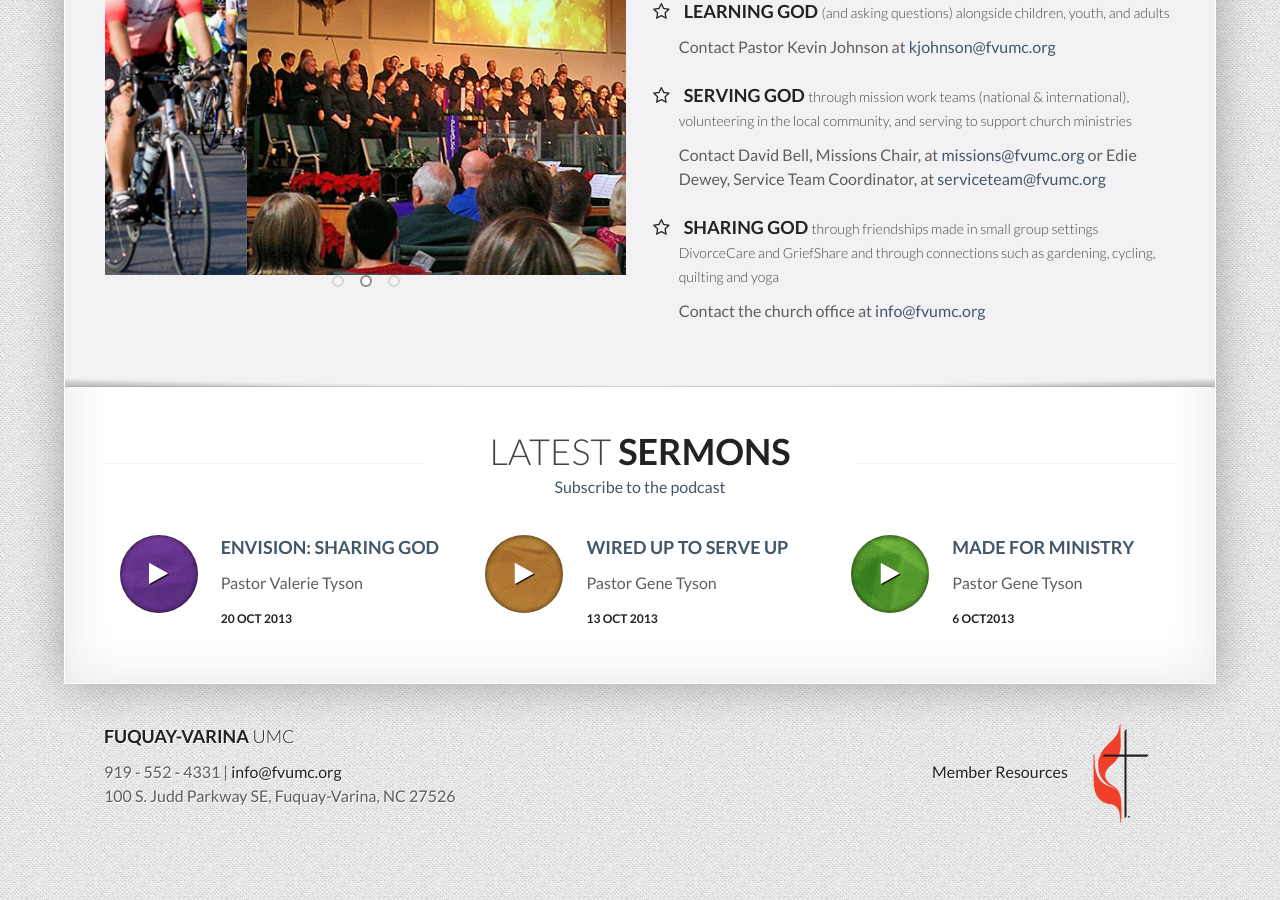
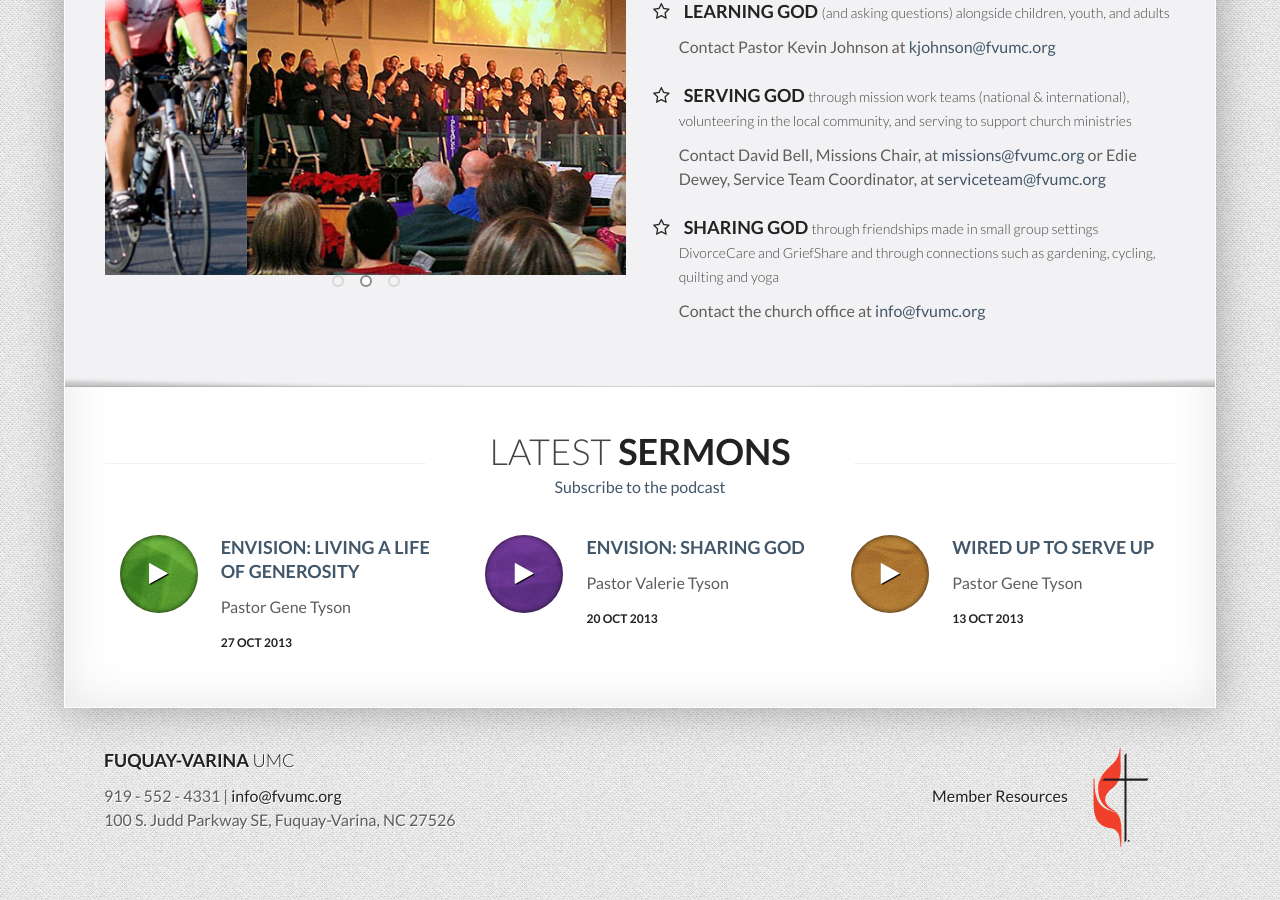
Before and after one commit to fvumc/fvumc.github.io, a Jekyll site: the page built from index.html, in a window 1280 px wide and 900 px high, scrolled down 2920 px. Built offline with Jekyll 4.4.1, drawn with Linux system fonts in a browser that asks for light colours; Markdown is read by kramdown in place of the engine named in the settings.

Commit message:
updated podcast section

```diff
--- a/index.html
+++ b/index.html
@@ -242,6 +242,32 @@ title: Fuquay-Varina United Methodist Church
               <div class="row-fluid">
                 <div class="span4">
                   <div class="round-box box-small">
+                    <a class="box-inner" href="http://audio.fvumc.org/EnVision-Generosity.mp3">
+                      <img alt="some image" class="img-circle" src="images/Color-Block-Lime.jpg">
+                      <i class='icon-play'></i>
+                    </a>
+                  </div>
+                </div>
+                <div class="span8">
+                  <h3>
+                    <a href="http://audio.fvumc.org/EnVision-Generosity.mp3">
+                      EnVision: Living a Life of Generosity
+                    </a>
+                  </h3>
+                  <p>
+                    Pastor Gene Tyson
+                  </p>
+                    <h5>
+                    27 Oct 2013
+                  </h5>
+                </div>
+              </div>
+            </li>
+
+            <li class="span4">
+              <div class="row-fluid">
+                <div class="span4">
+                  <div class="round-box box-small">
                     <a class="box-inner" href="http://audio.fvumc.org/EnVision_Sharing_God.mp3">
                       <img alt="some image" class="img-circle" src="images/Color-Block-Purple.jpg">
                       <i class='icon-play'></i>
@@ -291,31 +317,6 @@ title: Fuquay-Varina United Methodist Church
               </div>
             </li>
 
-            <li class="span4">
-              <div class="row-fluid">
-                <div class="span4">
-                  <div class="round-box box-small">
-                    <a class="box-inner" href="http://audio.fvumc.org/Made_for_Ministry.mp3">
-                      <img alt="some image" class="img-circle" src="images/Color-Block-Lime.jpg">
-                      <i class='icon-play'></i>
-                    </a>
-                  </div>
-                </div>
-                <div class="span8">
-                  <h3>
-                    <a href="http://audio.fvumc.org/Made_for_Ministry.mp3">
-                      Made for Ministry
-                    </a>
-                  </h3>
-                  <p>
-                    Pastor Gene Tyson
-                  </p>
-                    <h5>
-                    6 Oct2013
-                  </h5>
-                </div>
-              </div>
-            </li>
           </ul>
         </div>
       </section>
```
